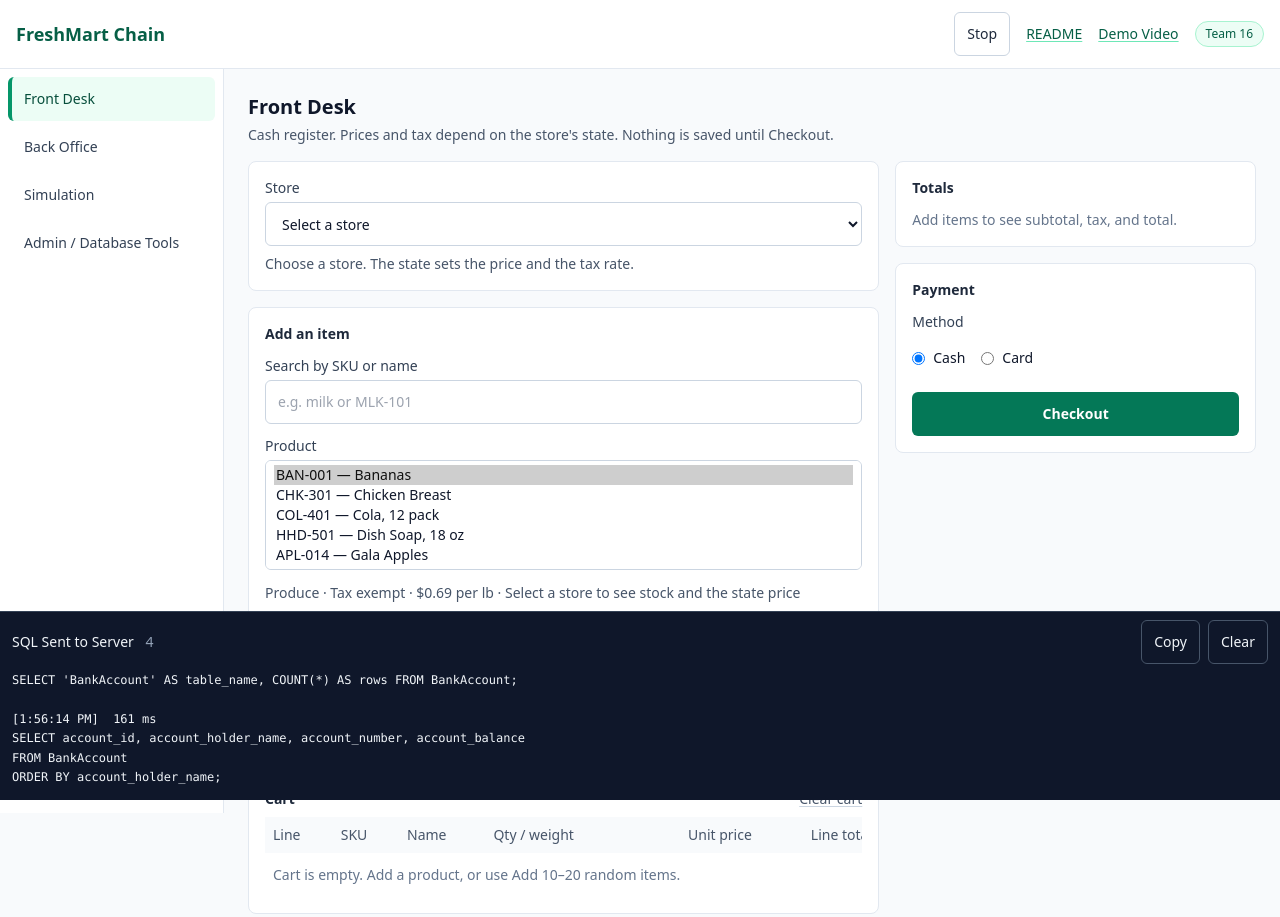
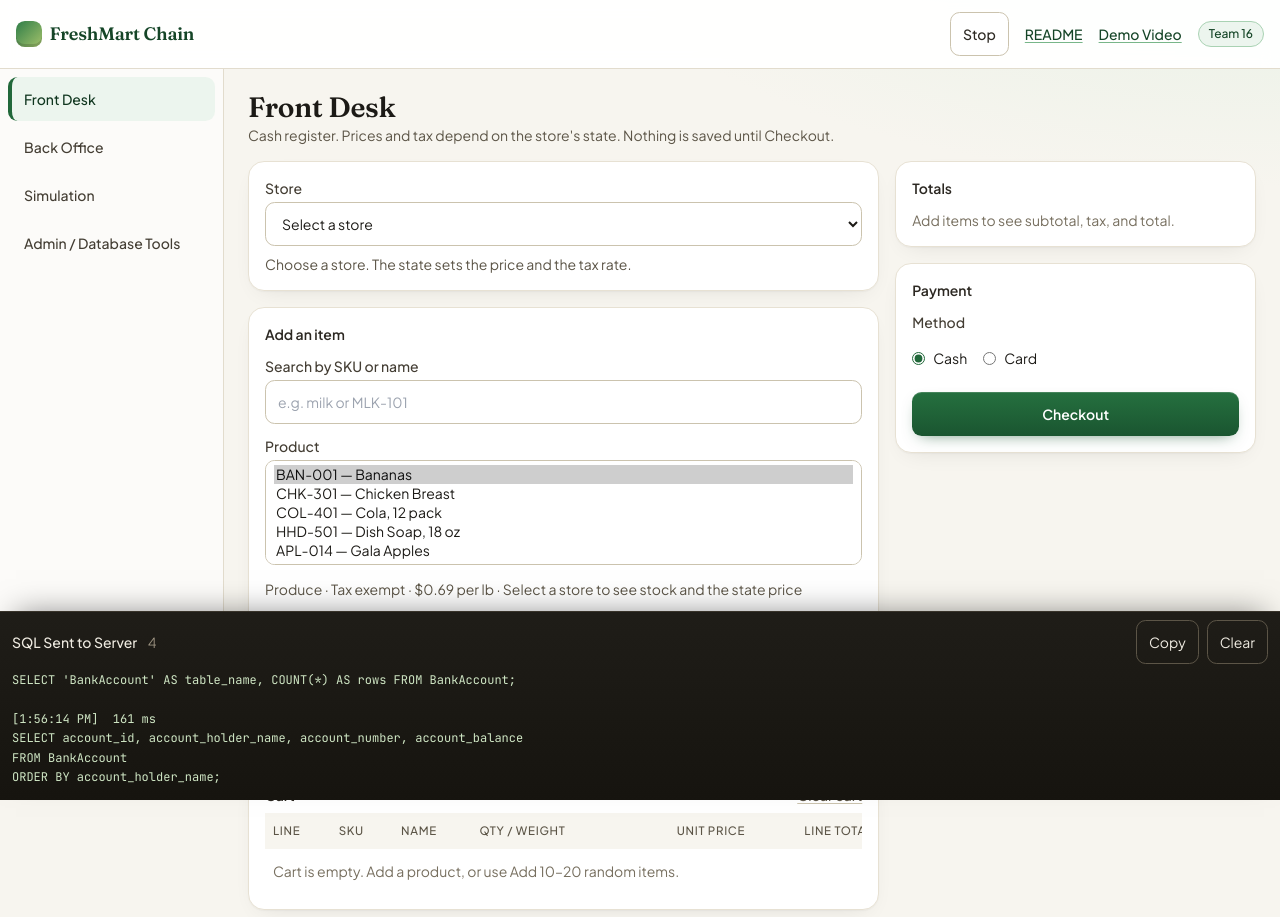
Before and after one commit to Dhre-Ann/retail-management-system, a plain HTML site: page home.html in a window 1280 px wide. Shown: the top 917 px of the page. Drawn offline with nearby package versions, Linux system fonts and the light colour scheme.

Commit message:
updated  ui for better feel

```diff
--- a/home.html
+++ b/home.html
@@ -5,8 +5,74 @@
   <meta name="viewport" content="width=device-width, initial-scale=1">
   <title>FreshMart Chain</title>
   <!-- Tailwind via CDN. Open this file directly in a browser. Internet is required for the styles. -->
+  <link rel="preconnect" href="https://fonts.googleapis.com">
+  <link href="https://fonts.googleapis.com/css2?family=Fraunces:opsz,wght@9..144,600;9..144,700&family=Plus+Jakarta+Sans:wght@400;500;600;700&family=JetBrains+Mono:wght@400;500&display=swap" rel="stylesheet">
   <script src="https://cdn.tailwindcss.com"></script>
+  <script>
+    tailwind.config = { theme: { extend: {
+      fontFamily: { sans: ['"Plus Jakarta Sans"','system-ui','sans-serif'], display: ['Fraunces','Georgia','serif'], mono: ['"JetBrains Mono"','ui-monospace','monospace'] },
+      colors: {
+        slate: {50:'#f7f5ef',100:'#efebe1',200:'#e2dccd',300:'#cbc3ae',400:'#9b9280',500:'#776f5f',600:'#5c5547',700:'#433d33',800:'#2c2822',900:'#1c1a16'},
+        emerald: {50:'#ecf5ee',100:'#d3e9d8',200:'#a9d2b3',300:'#78b689',400:'#4d9863',500:'#2f7d48',600:'#21683a',700:'#1a5530',800:'#154527',900:'#10361f'}
+      }
+    } } };
+  </script>
   <style>
+    :root { --app-header-offset: 4.25rem; }
+    html { scroll-padding-top: var(--app-header-offset); }
+    input[type=radio], input[type=checkbox] { accent-color:#21683a; }
+    body { background:
+      radial-gradient(1200px 500px at 100% -10%, #e4f0e3 0%, transparent 60%),
+      radial-gradient(900px 400px at -10% 110%, #f6e7cf 0%, transparent 60%), #f7f5ef; }
+    h1, #main h2 { font-family: Fraunces, Georgia, serif; letter-spacing: -0.01em; }
+    #main h2 { font-size: 1.75rem; }
+    header { backdrop-filter: blur(8px); background: rgba(255,255,255,.94) !important; position: sticky; top: 0; z-index: 30; }
+    header h1 { font-size: 1.35rem; display:flex; align-items:center; gap:.5rem; }
+    header h1::before { content:""; width:1.6rem; height:1.6rem; border-radius:.55rem;
+      background: linear-gradient(135deg,#2f7d48,#a3c26b); box-shadow: inset 0 -3px 0 rgba(0,0,0,.15); }
+    nav[aria-label="Sections"] { background: rgba(255,255,255,.6) !important; }
+    /* Header is sticky, so the desktop sidebar must sit below it instead of under it. */
+    @media (min-width: 768px) {
+      #app-shell > nav {
+        top: var(--app-header-offset);
+        z-index: 20;
+        min-height: calc(100vh - var(--app-header-offset));
+        max-height: calc(100vh - var(--app-header-offset));
+        overflow: auto;
+      }
+    }
+    .nav-btn { transition: background-color .18s ease, color .18s ease, border-color .18s ease; border-radius: .6rem !important; }
+    .nav-btn:hover { background: #efebe1; }
+    /* Card chrome is for panels, not native fields. Selects use bg-white too, including the product list. */
+    #main :is(div, form, article, button, table).bg-white { border-radius: 1rem !important; border-color: #e7e1d3 !important;
+      box-shadow: 0 1px 2px rgba(28,26,22,.04), 0 8px 24px -12px rgba(28,26,22,.12);
+      transition: box-shadow .2s ease; }
+    #main :is(div, form, article, button, table).bg-white:hover { box-shadow: 0 1px 2px rgba(28,26,22,.05), 0 14px 32px -14px rgba(28,26,22,.2); }
+    #main section { animation: rise .35s ease both; }
+    @keyframes rise { from { opacity:0; transform: translateY(6px);} to {opacity:1; transform:none;} }
+    input, select, textarea { border-radius: .6rem !important; transition: border-color .15s, box-shadow .15s; }
+    input:focus, select:focus, textarea:focus { border-color:#2f7d48 !important; box-shadow: 0 0 0 4px rgba(47,125,72,.15); }
+    button { border-radius: .6rem !important; transition: transform .1s ease, background-color .15s, box-shadow .15s; }
+    button:active:not(:disabled) { transform: translateY(1px); }
+    button:disabled { opacity: .5; cursor: not-allowed; }
+    button.bg-emerald-700 { background: linear-gradient(180deg,#25703f,#1a5530) !important; box-shadow: 0 6px 16px -8px rgba(26,85,48,.7), inset 0 1px 0 rgba(255,255,255,.15); }
+    button.bg-emerald-700:hover { filter: brightness(1.08); }
+    table { border-collapse: separate; border-spacing: 0; }
+    thead th { background:#f7f5ef; font-size:.72rem; text-transform: uppercase; letter-spacing:.06em; color:#5c5547; }
+    tbody tr { transition: background .12s; }
+    tbody tr:hover { background:#f2f7f1; }
+    #sql-panel { background: linear-gradient(180deg,#1f1d18,#16140f) !important; border-top-color:#38332a !important; box-shadow: 0 -12px 30px -16px rgba(0,0,0,.5); }
+    #sql-log { color:#cfe6c4; }
+    #modal-root [role=dialog] { border-radius: 1.1rem !important; animation: rise .2s ease both; }
+    #modal-root [data-modal-backdrop] { backdrop-filter: blur(3px); }
+    #toast-root > div { border-radius: .8rem !important; box-shadow: 0 10px 30px -12px rgba(28,26,22,.35); animation: rise .2s ease both; }
+    @media (prefers-reduced-motion: reduce) {
+      #main section,
+      #modal-root [role=dialog],
+      #toast-root > div,
+      .nav-btn,
+      button { animation: none !important; transition: none !important; }
+    }
     :focus-visible {
       outline: 2px solid #047857;
       outline-offset: 2px;
@@ -18,6 +84,7 @@
     /* Keep focused controls above the fixed SQL panel when the browser scrolls them into view. */
     #app-shell :is(button, input, select, textarea, a) {
       scroll-margin-bottom: calc(var(--sql-space, 12rem) + 12px);
+      scroll-margin-top: calc(var(--app-header-offset) + 12px);
     }
     /* Grid items default to min-width:auto, which lets a wide table stretch the page. */
     #main .grid > *,
@@ -419,6 +486,18 @@
   </noscript>
 
   <!-- Classic scripts, not modules, so the page works from a double-click (file://). -->
+  <script>
+    (function () {
+      var header = document.querySelector('header');
+      if (!header) return;
+      function syncHeaderOffset() {
+        document.documentElement.style.setProperty('--app-header-offset', header.offsetHeight + 'px');
+      }
+      syncHeaderOffset();
+      if (window.ResizeObserver) new ResizeObserver(syncHeaderOffset).observe(header);
+      else window.addEventListener('resize', syncHeaderOffset);
+    })();
+  </script>
   <script src="js/ui.js"></script>
   <script src="js/api.js"></script>
   <script src="js/app.js"></script>
```
